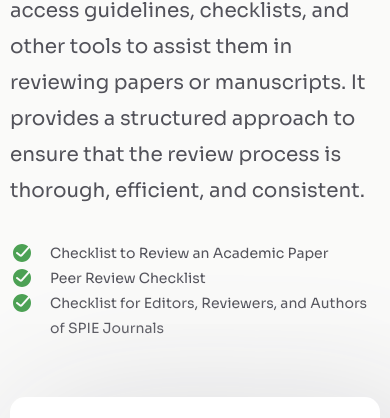
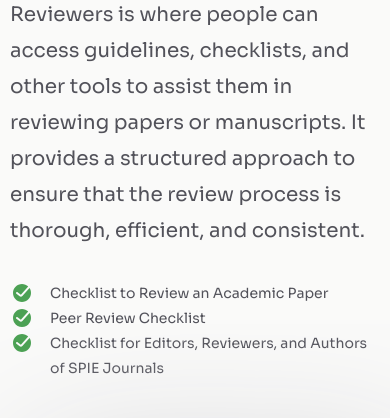
Before and after one commit to Hnehem/testimonial-page, a plain HTML site: page index.html in a window 390 px wide. Shown: the part 185-603 px from the top of the page. Drawn offline with Linux system fonts and the light colour scheme.

Commit message:
fixing container styles

```diff
--- a/styles/styles.css
+++ b/styles/styles.css
@@ -40,12 +40,12 @@ body {
 
 @media (max-width: 768px) {
   .container {
-    margin: 1rem 3rem;
+    margin: 4rem 3rem;
   }
 }
 
 @media (max-width: 640px) {
   .container {
-    margin: 1.5rem 2rem;
+    margin: 4rem 2rem;
   }
 }
```
